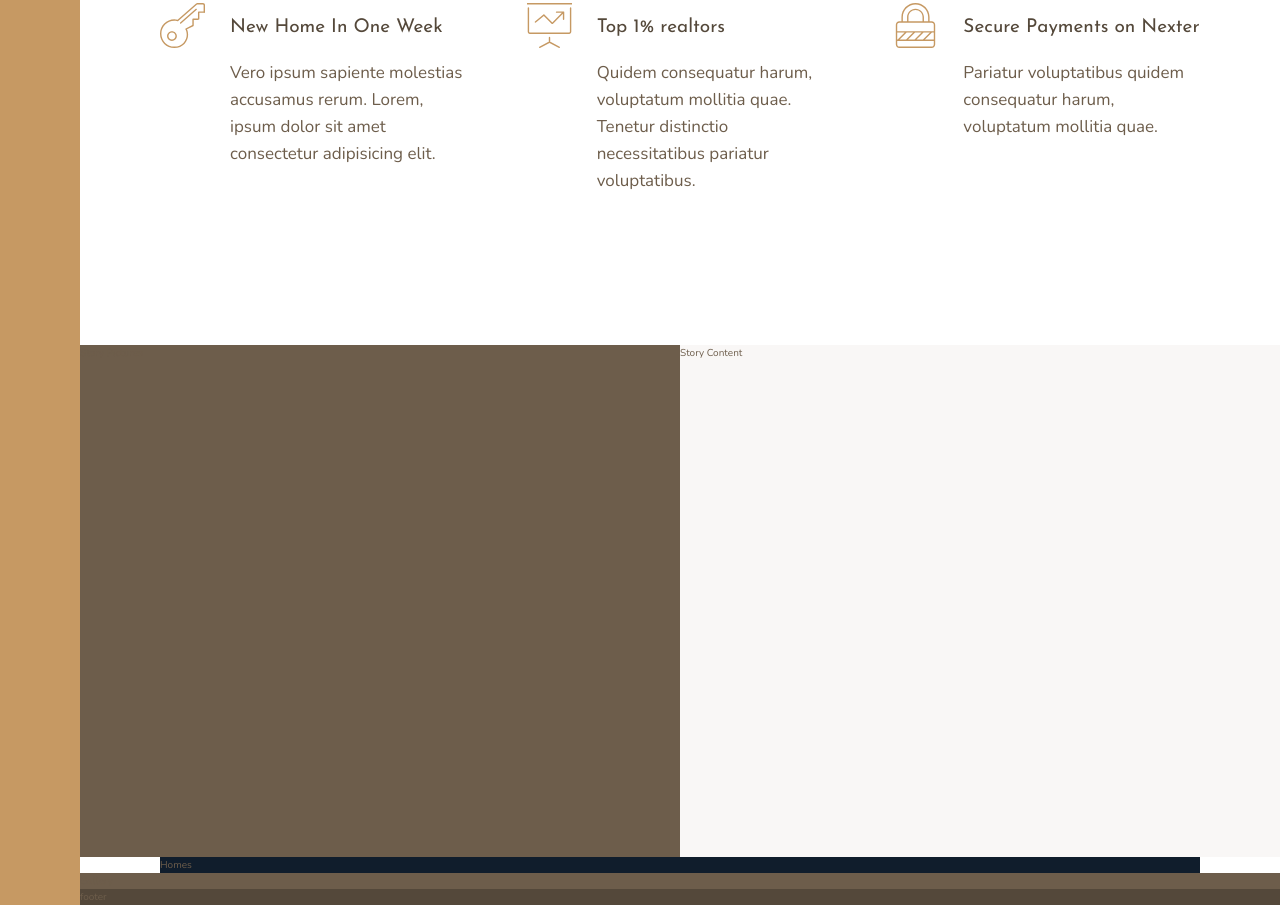
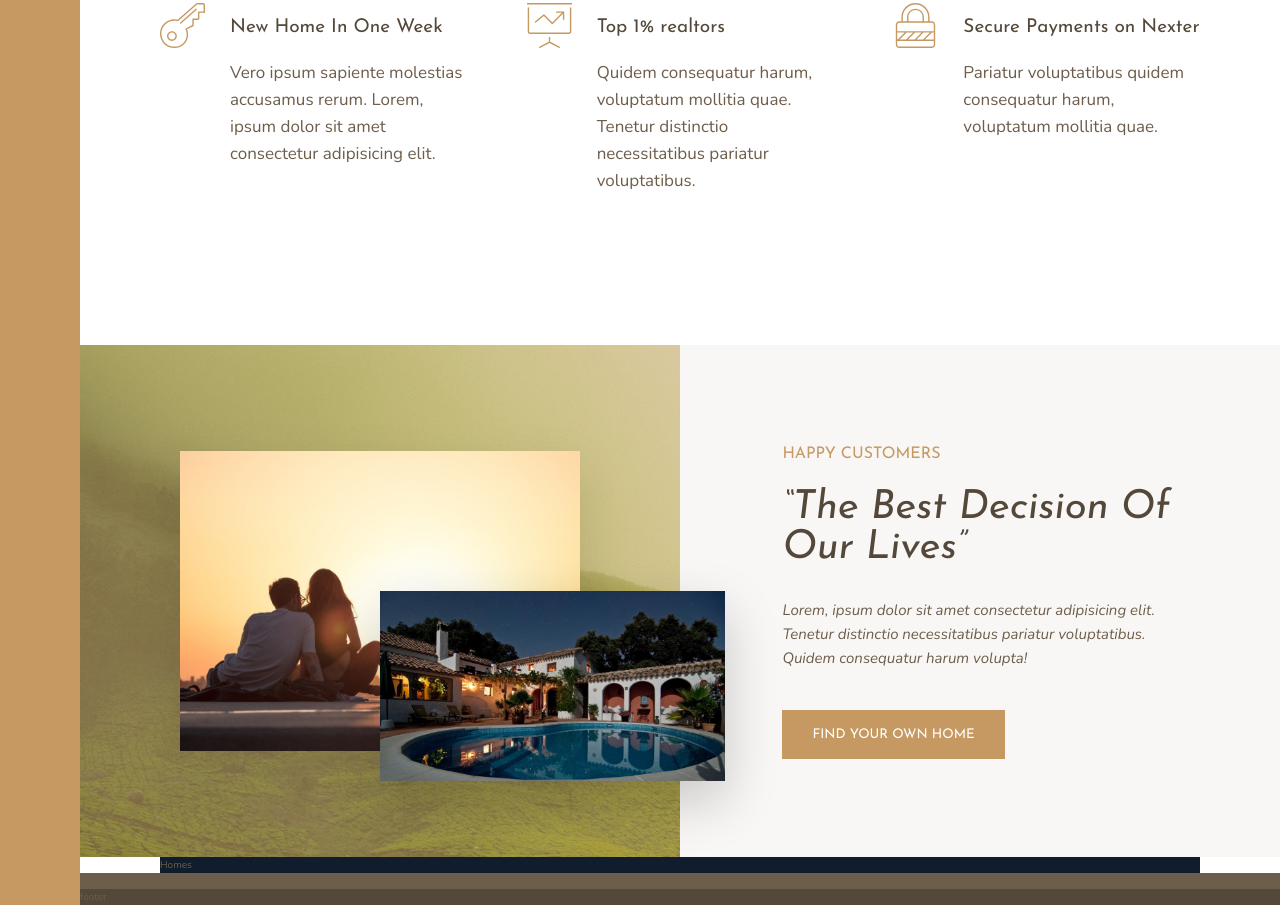
Before and after one commit to Abdullah700/css-project-Nexter, a website: page index.html in a window 1280 px wide. Shown: the part 1018-1923 px from the top of the page. Drawn offline with nearby package versions, Linux system fonts and the light colour scheme.

Commit message:
story section done

```diff
--- a/index.html
+++ b/index.html
@@ -112,11 +112,24 @@
     </section>
 
     <div class="story__pictures">
-        Story Pictures
+        <img src="img/story-1.jpeg" alt="Couple with new house" class="story__img--1">
+        <img src="img/story-2.jpeg" alt="New house" class="story__img--2">
     </div>
 
     <div class="story__content">
-        Story Content
+        <h3 class="heading-3 mb-sm">
+            Happy Customers
+        </h3>
+        <h2 class="heading-2 heading-2--dark mb-md">
+            &ldquo;The Best Decision Of Our Lives&rdquo;
+        </h2>
+        <p class="story__text">
+            Lorem, ipsum dolor sit amet consectetur adipisicing elit. Tenetur distinctio necessitatibus pariatur
+            voluptatibus. Quidem consequatur harum volupta!
+        </p>
+        <button class="btn">
+            Find Your Own Home
+        </button>
     </div>
 
 
--- a/sass/_story.scss
+++ b/sass/_story.scss
@@ -1,11 +1,51 @@
 .story {
-    &__pictures{
-        background-color: $color-grey-dark-2 ;
+    &__pictures {
         grid-column: full-start / col-end 4;
+        background-image: linear-gradient(rgba($color-primary, .5), rgba($color-primary, .5)), url(/img/back.jpg);
+        display: grid;
+        grid-template-columns: repeat(6,1fr);
+        grid-template-rows: repeat(6,1fr);
+        align-items: center;
     }
 
-    &__content{
-        background-color: $color-grey-light-1 ;
+    &__img--1 {
+        width: 100%;
+        grid-row: 2 / 6;
+        grid-column: 2 / 6;
+        box-shadow: 0 2rem 5rem rgba(#000, .1);
+    }
+
+    &__img--2 {
+        width: 115%;
+        grid-row: 4 / 6;
+        grid-column: 4 / 7;
+        z-index: 1;
+        box-shadow: 0 2rem 5rem rgba(#000, .2);
+    }
+
+    &__content {
+        background-color: $color-grey-light-1;
         grid-column: col-start 5 / full-end;
+
+        padding: 6rem 8vw;
+
+        //===================== solution 1 ==================
+        // display: flex;
+        // flex-direction: column;
+        // justify-content: center;
+        // align-items: flex-start;
+
+        // ===================== solution 2 ==================
+        display: grid;
+        align-content: center;
+        justify-items: start;
     }
+
+    &__text {
+        font-size: 1.5rem;
+        font-style: italic;
+        margin-bottom: 4rem;
+    }
+
+
 }
--- a/sass/_typography.scss
+++ b/sass/_typography.scss
@@ -9,10 +9,24 @@
 
 .heading-2 {
     @extend %heading;
+    font-size: 4rem;
+    font-style: italic;
+    line-height: 1;
+
+    &--light {
+        color: $color-grey-light-1;
+    }
+
+    &--dark {
+        color: $color-grey-dark-1;
+    }
 }
 
 .heading-3 {
     @extend %heading;
+    font-size: 1.6rem;
+    color: $color-primary;
+    text-transform: uppercase;
 }
 
 .heading-4 {
@@ -28,3 +42,35 @@
     }
 
 }
+
+
+.btn {
+    background-color: $color-primary;
+    color: white;
+    border: none;
+    border-radius: 0;
+    font-family: $font-display;
+    text-transform: uppercase;
+    padding: 1.8rem 3rem;
+    cursor: pointer;
+    transition: all .2s;
+
+    &:hover {
+        background-color: $color-primary-dark;
+    }
+}
+
+
+
+.mb-sm {
+    margin-bottom: 2rem;
+}
+.mb-md {
+    margin-bottom: 3rem;
+}
+.mb-lg {
+    margin-bottom: 4rem;
+}
+.mb-hg {
+    margin-bottom: 8rem;
+}
```
Also changed, not shown: css/style.css.
